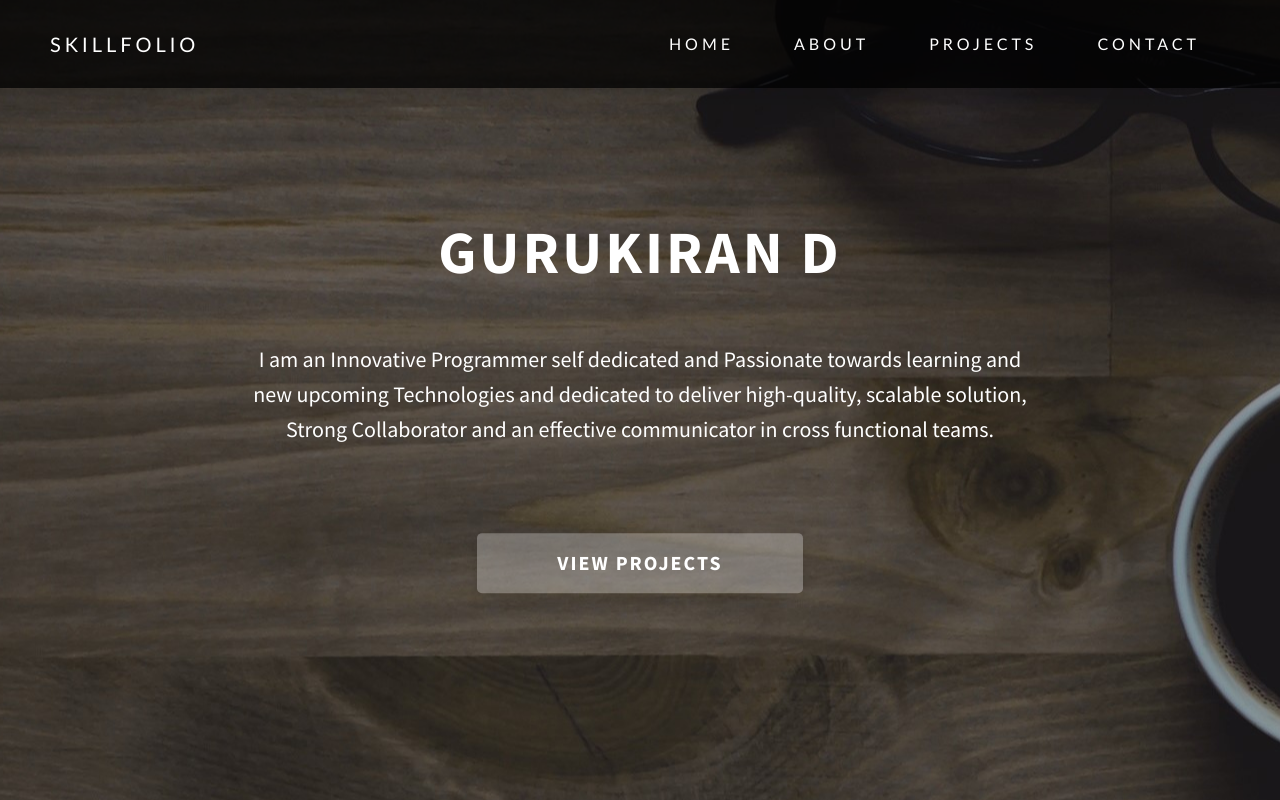
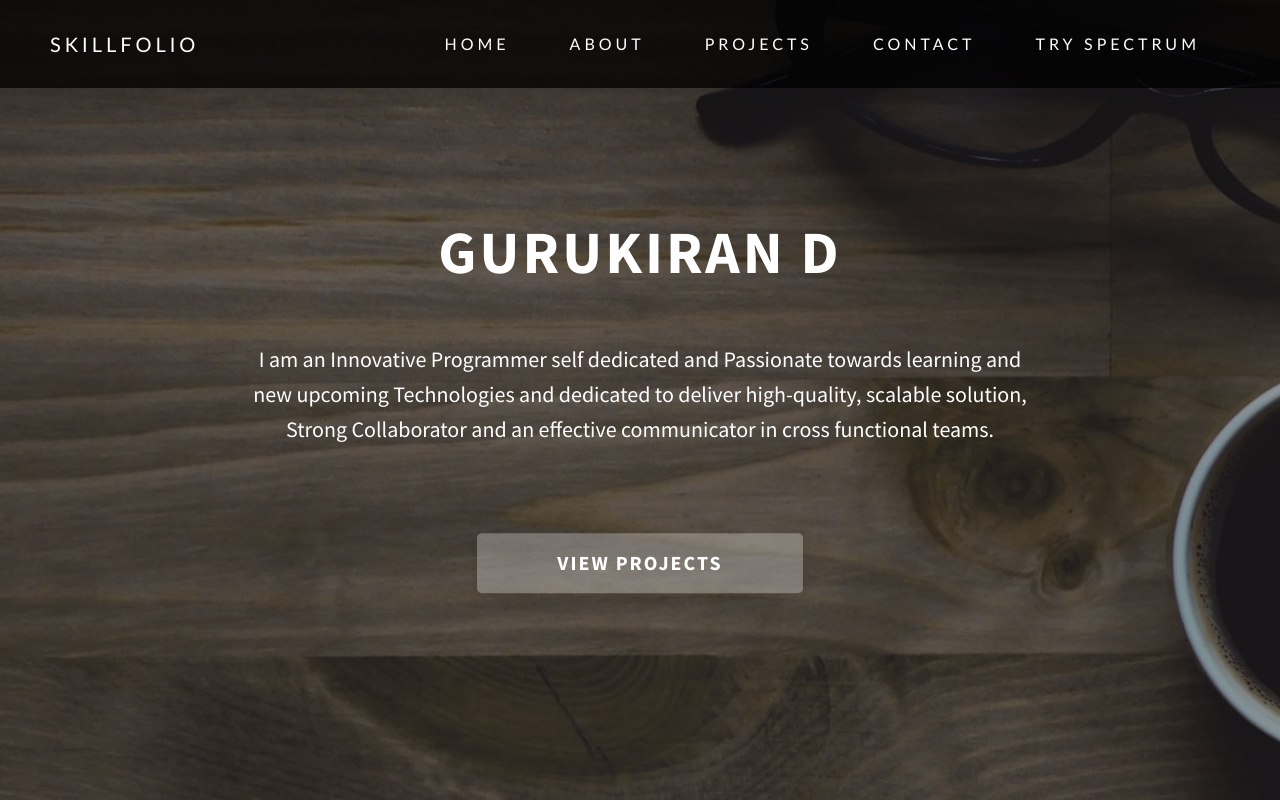
Before and after one commit to GurukiranD2019/GurukiranD2019.github.io, a website: page index.html in a window 1280 px wide. Shown: the top 800 px of the page. Drawn offline with Linux system fonts and the light colour scheme.

Commit message:
header update v1

```diff
--- a/index.html
+++ b/index.html
@@ -39,6 +39,10 @@
             <li class="header__link-wrapper">
               <a href="./index.html#contact" class="header__link"> Contact </a>
             </li>
+
+            <li class="header__link-wrapper">
+              <a href="https://spectrumwide.github.io/" class="header__link"> Try Spectrum</a>
+            </li>
           </ul>
           <div class="header__main-ham-menu-cont">
             <img
@@ -71,6 +75,10 @@
 
             <li class="header__sm-menu-link">
               <a href="./index.html#contact"> Contact </a>
+            </li>
+
+            <li class="header__sm-menu-link">
+              <a href="https://spectrumwide.github.io/"> Try Spectrum </a>
             </li>
           </ul>
         </div>
```
